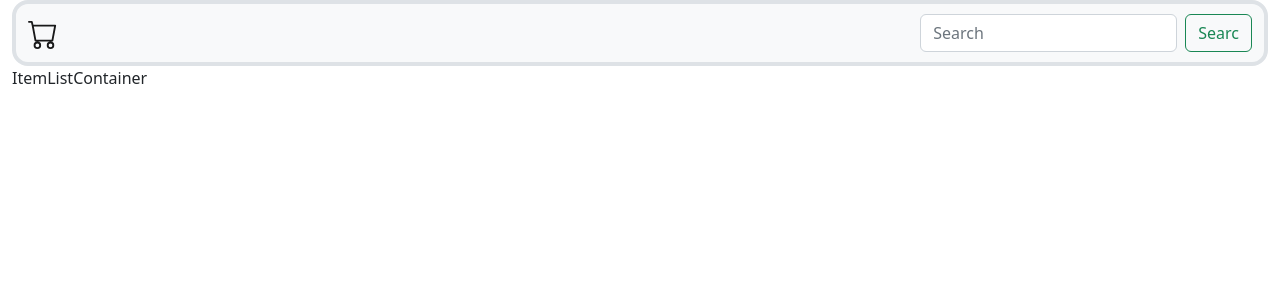
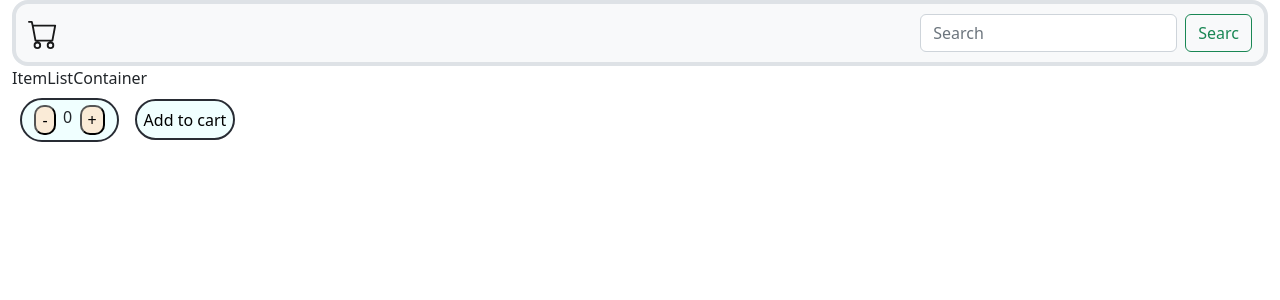
Before and after one commit to ianEddie/React, a React (Create React App) app: page / in a window 1280 px wide. Shown: the top 300 px of the page. Built offline with nearby package versions, Linux system fonts and the light colour scheme.

Commit message:
Desafio-4

```diff
--- a/src/App.css
+++ b/src/App.css
@@ -36,3 +36,35 @@
     transform: rotate(360deg);
   }
 }
+
+.mainContainer {
+  /* background-color: grey; */
+  padding: 0.5em;
+  /* --- */
+  display: flex;
+  justify-content: start;
+  align-items: center;
+  gap: 1em;
+}
+.container-1 {
+  background-color: azure;
+  padding: 5px;
+  width: 8%;
+  border-radius: 3em;
+  border: #282c34 solid 2px;
+  /* --- */
+  display: flex;
+  justify-content: space-evenly;
+  justify-items: center;
+}
+.lessButton,
+.moreButton {
+  border-radius: 10px;
+  background-color: antiquewhite;
+}
+.addButton {
+  background-color: azure;
+  border-radius: 3em;
+  border: #282c34 solid 2px;
+  padding: 0.4em;
+}
--- a/src/App.js
+++ b/src/App.js
@@ -2,12 +2,14 @@ import "./App.css";
 import "bootstrap/dist/css/bootstrap.min.css";
 import ItemListContainer from "./componets/ItemListContainer";
 import Navbar from "./componets/Navbar";
+import ItemCount from "./componets/ItemCount";
 
 function App() {
   return (
     <div className="container-fluid">
       <Navbar />
       <ItemListContainer />
+      <ItemCount />
     </div>
   );
 }
--- /dev/null
+++ b/src/componets/ItemCount.js
@@ -0,0 +1,35 @@
+import React, { useState } from "react";
+
+const ItemCount = () => {
+  // state
+  const [rates, setRates] = useState(0);
+  // Events
+  // More
+  const increase = () => {
+    setRates(rates + 1);
+  };
+  // Less
+  const less = () => {
+    setRates(rates - 1);
+  };
+
+  //
+  return (
+    <div className="mainContainer">
+      <div className="container-1">
+        <button onClick={less} className="lessButton">
+          -
+        </button>
+        {rates}
+        <button onClick={increase} className="moreButton">
+          +
+        </button>
+      </div>
+      <div className="container-2">
+        <button className="addButton">Add to cart</button>
+      </div>
+    </div>
+  );
+};
+
+export default ItemCount;
```
